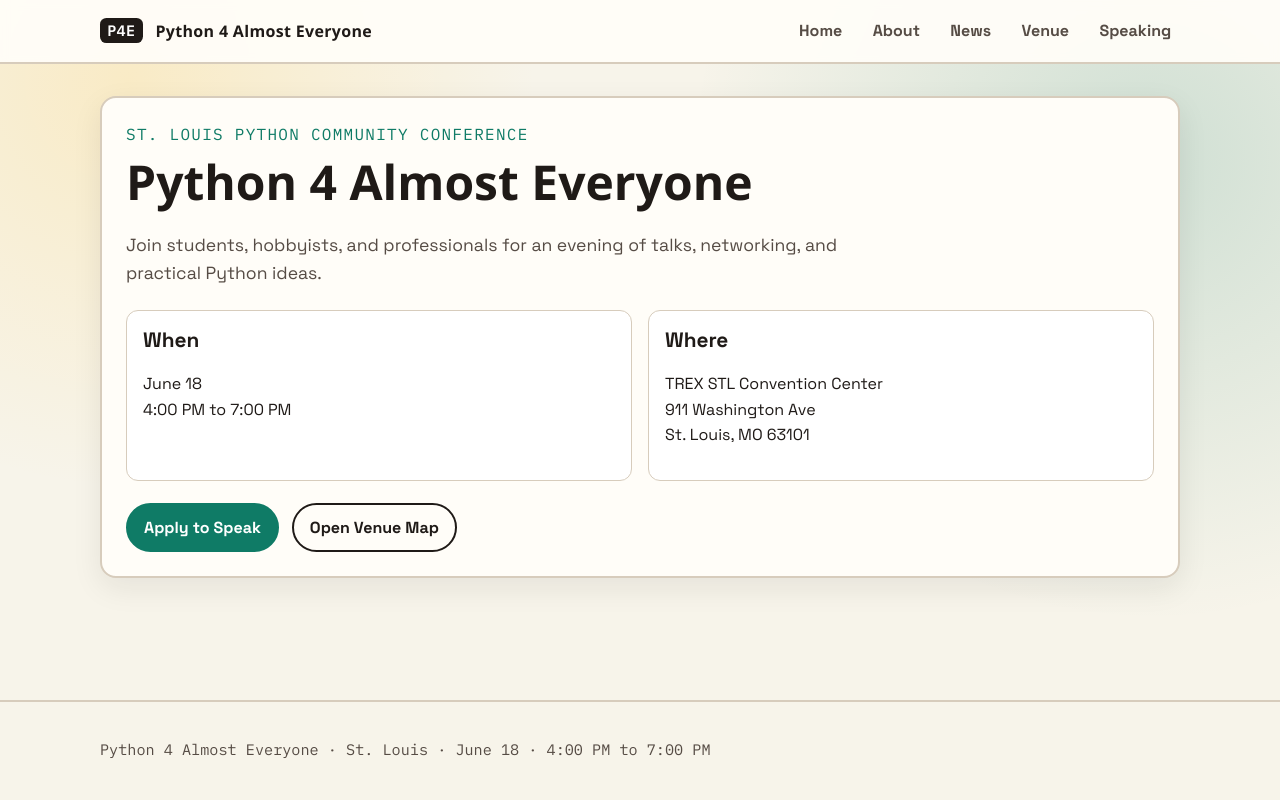
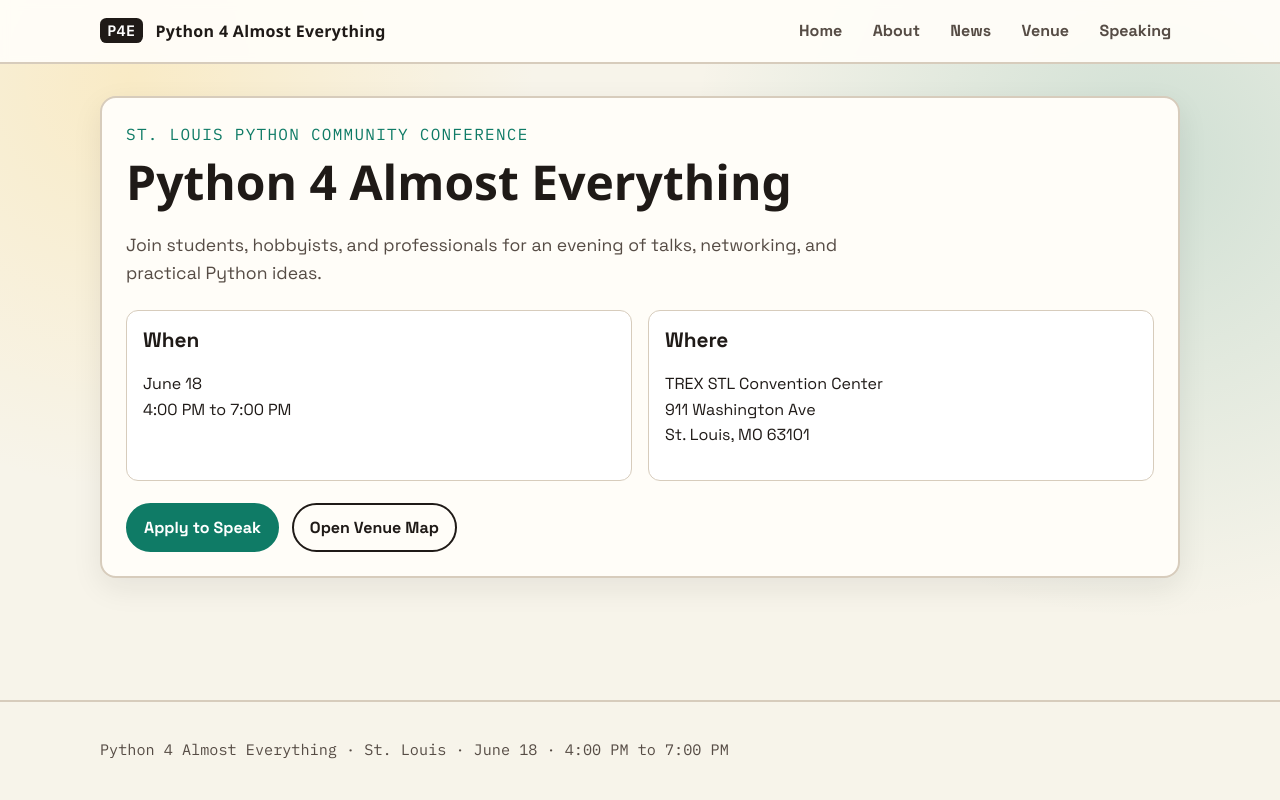
Before and after one commit to aayushgauba/python4everything, a Django app: page / in a window 1280 px wide. Run offline with Django 5.2, Linux system fonts and the light colour scheme.

Commit message:
Bug Fixes

```diff
--- a/manage.py
+++ b/manage.py
@@ -6,7 +6,7 @@ import sys
 
 def main():
     """Run administrative tasks."""
-    os.environ.setdefault('DJANGO_SETTINGS_MODULE', 'python4everyone.settings')
+    os.environ.setdefault('DJANGO_SETTINGS_MODULE', 'python4everything.settings')
     try:
         from django.core.management import execute_from_command_line
     except ImportError as exc:
--- a/pages/tests.py
+++ b/pages/tests.py
@@ -20,7 +20,7 @@ class ConferencePagesTests(TestCase):
 
     def test_key_content_is_present(self):
         response = self.client.get(reverse('home'))
-        self.assertContains(response, 'Python 4 Almost Everyone')
+        self.assertContains(response, 'Python 4 Almost Everything')
         self.assertContains(response, 'June 18')
         self.assertContains(response, 'TREX STL Convention Center')
 
--- a/python4everyone/asgi.py
+++ b/python4everything/asgi.py
@@ -1,5 +1,5 @@
 """
-ASGI config for python4everyone project.
+ASGI config for python4everything project.
 
 It exposes the ASGI callable as a module-level variable named ``application``.
 
@@ -11,6 +11,6 @@ import os
 
 from django.core.asgi import get_asgi_application
 
-os.environ.setdefault('DJANGO_SETTINGS_MODULE', 'python4everyone.settings')
+os.environ.setdefault('DJANGO_SETTINGS_MODULE', 'python4everything.settings')
 
 application = get_asgi_application()
--- a/python4everyone/settings.py
+++ b/python4everything/settings.py
@@ -1,5 +1,5 @@
 """
-Django settings for python4everyone project.
+Django settings for python4everything project.
 
 Generated by 'django-admin startproject' using Django 6.0.3.
 
@@ -50,7 +50,7 @@ MIDDLEWARE = [
     'django.middleware.clickjacking.XFrameOptionsMiddleware',
 ]
 
-ROOT_URLCONF = 'python4everyone.urls'
+ROOT_URLCONF = 'python4everything.urls'
 
 TEMPLATES = [
     {
@@ -67,7 +67,7 @@ TEMPLATES = [
     },
 ]
 
-WSGI_APPLICATION = 'python4everyone.wsgi.application'
+WSGI_APPLICATION = 'python4everything.wsgi.application'
 
 
 # Database
--- a/python4everyone/urls.py
+++ b/python4everything/urls.py
@@ -1,5 +1,5 @@
 """
-URL configuration for python4everyone project.
+URL configuration for python4everything project.
 
 The `urlpatterns` list routes URLs to views. For more information please see:
     https://docs.djangoproject.com/en/6.0/topics/http/urls/
--- a/python4everyone/wsgi.py
+++ b/python4everything/wsgi.py
@@ -1,5 +1,5 @@
 """
-WSGI config for python4everyone project.
+WSGI config for python4everything project.
 
 It exposes the WSGI callable as a module-level variable named ``application``.
 
@@ -11,6 +11,6 @@ import os
 
 from django.core.wsgi import get_wsgi_application
 
-os.environ.setdefault('DJANGO_SETTINGS_MODULE', 'python4everyone.settings')
+os.environ.setdefault('DJANGO_SETTINGS_MODULE', 'python4everything.settings')
 
 application = get_wsgi_application()
--- a/templates/pages/about.html
+++ b/templates/pages/about.html
@@ -1,11 +1,11 @@
 {% extends 'pages/base.html' %}
 
-{% block title %}About | Python 4 Almost Everyone{% endblock %}
+{% block title %}About | Python 4 Almost Everything{% endblock %}
 
 {% block content %}
 <section class="panel">
   <h2 class="panel-title">About the Conference</h2>
-  <p>Python 4 Almost Everyone is the first STL Python conference built for the whole local community.</p>
+  <p>Python 4 Almost Everything is the first STL Python conference built for the whole local community.</p>
   <p>From students and new developers to experienced professionals, everyone is welcome to attend, learn, and share.</p>
   <p>We especially encourage attendees from every background to submit talks and help shape a practical, inclusive program for St. Louis.</p>
 </section>
--- a/templates/pages/base.html
+++ b/templates/pages/base.html
@@ -4,7 +4,7 @@
 <head>
   <meta charset="UTF-8">
   <meta name="viewport" content="width=device-width, initial-scale=1.0">
-  <title>{% block title %}Python 4 Almost Everyone{% endblock %}</title>
+  <title>{% block title %}Python 4 Almost Everything{% endblock %}</title>
   <link rel="preconnect" href="https://fonts.googleapis.com">
   <link rel="preconnect" href="https://fonts.gstatic.com" crossorigin>
   <link href="https://fonts.googleapis.com/css2?family=Space+Grotesk:wght@400;500;700&family=IBM+Plex+Mono:wght@400;600&display=swap" rel="stylesheet">
@@ -16,7 +16,7 @@
       <div class="container">
         <a class="brand" href="{% url 'home' %}">
           <span class="brand-mark">P4E</span>
-          <span class="brand-text">Python 4 Almost Everyone</span>
+          <span class="brand-text">Python 4 Almost Everything</span>
         </a>
         <nav class="site-nav" aria-label="Main navigation">
           <a href="{% url 'home' %}">Home</a>
@@ -34,7 +34,7 @@
 
     <footer class="site-footer">
       <div class="container">
-        <p>Python 4 Almost Everyone · St. Louis · June 18 · 4:00 PM to 7:00 PM</p>
+        <p>Python 4 Almost Everything · St. Louis · June 18 · 4:00 PM to 7:00 PM</p>
       </div>
     </footer>
   </div>
--- a/templates/pages/home.html
+++ b/templates/pages/home.html
@@ -1,11 +1,11 @@
 {% extends 'pages/base.html' %}
 
-{% block title %}Home | Python 4 Almost Everyone{% endblock %}
+{% block title %}Home | Python 4 Almost Everything{% endblock %}
 
 {% block content %}
 <section class="hero">
   <p class="eyebrow">St. Louis Python Community Conference</p>
-  <h1>Python 4 Almost Everyone</h1>
+  <h1>Python 4 Almost Everything</h1>
   <p class="lede">Join students, hobbyists, and professionals for an evening of talks, networking, and practical Python ideas.</p>
   <div class="event-grid">
     <article>
--- a/templates/pages/news.html
+++ b/templates/pages/news.html
@@ -1,6 +1,6 @@
 {% extends 'pages/base.html' %}
 
-{% block title %}News | Python 4 Almost Everyone{% endblock %}
+{% block title %}News | Python 4 Almost Everything{% endblock %}
 
 {% block content %}
 <section class="panel">
--- a/templates/pages/speaking.html
+++ b/templates/pages/speaking.html
@@ -1,10 +1,10 @@
 {% extends 'pages/base.html' %}
 
-{% block title %}Speaking | Python 4 Almost Everyone{% endblock %}
+{% block title %}Speaking | Python 4 Almost Everything{% endblock %}
 
 {% block content %}
 <section class="panel">
-  <h2 class="panel-title">Speak at Python 4 Almost Everyone</h2>
+  <h2 class="panel-title">Speak at Python 4 Almost Everything</h2>
   <p>We welcome talks from students, first-time presenters, and experienced professionals.</p>
   <p>If you have a practical lesson, a project story, or a useful Python technique, submit a proposal and join the lineup.</p>
   <p>
--- a/templates/pages/venue.html
+++ b/templates/pages/venue.html
@@ -1,6 +1,6 @@
 {% extends 'pages/base.html' %}
 
-{% block title %}Venue | Python 4 Almost Everyone{% endblock %}
+{% block title %}Venue | Python 4 Almost Everything{% endblock %}
 
 {% block content %}
 <section class="panel">
```
Also changed, not shown: python4everything/__init__.py (added).
